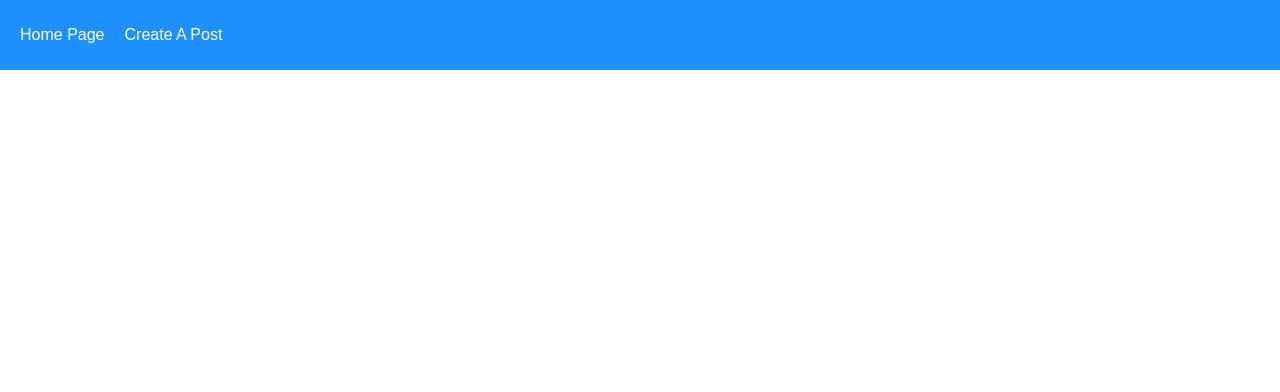
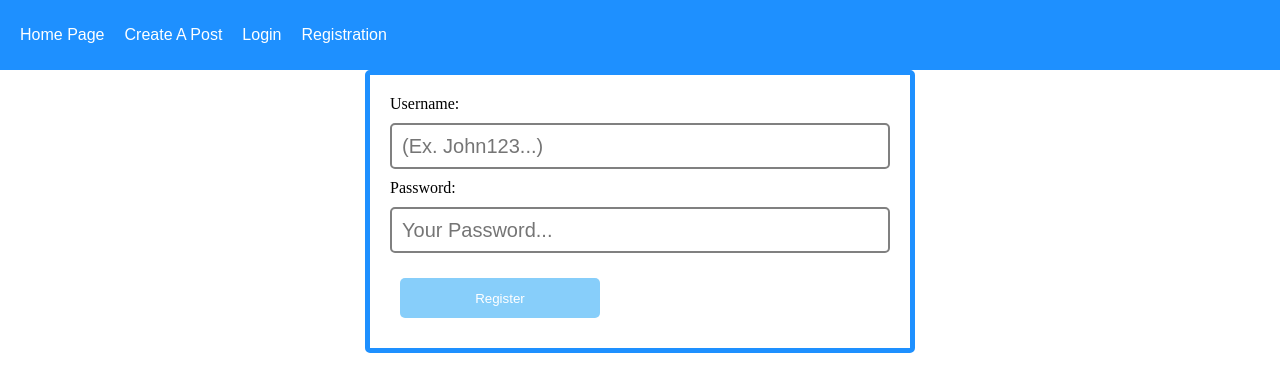
Before and after one commit to abda-s/learning-full-stack, a React (Create React App) app in the folder client/: page /registration in a window 1280 px wide. Shown: the top 392 px of the page. Built offline with nearby package versions, Linux system fonts and the light colour scheme.

Commit message:
fixing a pug

```diff
--- a/client/src/App.js
+++ b/client/src/App.js
@@ -4,6 +4,8 @@
 import Home from "./pages/Home"
 import CreatePost from './pages/CreatePost';
 import Post from './pages/Post';
+import Registration from "./pages/Registration";
+import Login from "./pages/Login";
 
 function App() {
 
@@ -14,11 +16,15 @@
         <div className="navbar">
           <Link to="/"> Home Page</Link>
           <Link to="/createpost"> Create A Post</Link>
+          <Link to="/login"> Login</Link>
+          <Link to="/registration"> Registration</Link>
         </div>
         <Routes>
-          <Route path="/" exact Component={Home} />
-          <Route path="/createpost" exact Component={CreatePost} />
-          <Route path="/post/:id" exact Component={Post} />
+          <Route path="/" exact element={Home} />
+          <Route path="/createpost" exact element={CreatePost} />
+          <Route path="/post/:id" exact element={Post} />
+          <Route path="/registration" exact element={<Registration />} />
+          <Route path="/login" exact element={<Login />} />
         </Routes>
       </BrowserRouter>
     </div>
--- /dev/null
+++ b/client/src/pages/Login.jsx
@@ -0,0 +1,47 @@
+import React, { useState } from "react";
+import axios from "axios";
+
+function Login() {
+  const [username, setUsername] = useState("");
+  const [password, setPassword] = useState("");
+  const [error, setError] = useState("");
+
+  const login = () => {
+    const data = { username: username, password: password };
+    axios.post("http://localhost:3001/auth/login", data).then((response) => {
+      console.log(response.data);
+    }).catch((error) => {
+      if (error.response && error.response.data && error.response.data.error) {
+        // Server responded with an error message
+        setError(error.response.data.error);
+      } else {
+        // Unexpected error occurred
+        setError("An unexpected error occurred");
+      }
+    });;
+
+
+  };
+  return (
+    <div className="loginContainer">
+      <label>Username:</label>
+      <input
+        type="text"
+        onChange={(event) => {
+          setUsername(event.target.value);
+        }}
+      />
+      <label>Password:</label>
+      <input
+        type="password"
+        onChange={(event) => {
+          setPassword(event.target.value);
+        }}
+      />
+      {error && <div className="error">{error}</div>}
+      <button onClick={login}> Login </button>
+    </div>
+  );
+}
+
+export default Login;
--- /dev/null
+++ b/client/src/pages/Registration.jsx
@@ -0,0 +1,57 @@
+import React from "react";
+import { Formik, Form, Field, ErrorMessage } from "formik";
+import * as Yup from "yup";
+import axios from "axios";
+
+function Registration() {
+  const initialValues = {
+    username: "",
+    password: "",
+  };
+
+  const validationSchema = Yup.object().shape({
+    username: Yup.string().min(3).max(15).required(),
+    password: Yup.string().min(4).max(20).required(),
+  });
+
+  const onSubmit = (data) => {
+    axios.post("http://localhost:3001/auth", data).then(() => {
+      console.log(data);
+    });
+  };
+
+  return (
+    <div>
+      <Formik
+        initialValues={initialValues}
+        onSubmit={onSubmit}
+        validationSchema={validationSchema}
+      >
+        <Form className="formContainer">
+          <label>Username: </label>
+          <ErrorMessage name="username" component="span" />
+          <Field
+            autocomplete="off"
+            id="inputCreatePost"
+            name="username"
+            placeholder="(Ex. John123...)"
+          />
+
+          <label>Password: </label>
+          <ErrorMessage name="password" component="span" />
+          <Field
+            autocomplete="off"
+            type="password"
+            id="inputCreatePost"
+            name="password"
+            placeholder="Your Password..."
+          />
+
+          <button type="submit"> Register</button>
+        </Form>
+      </Formik>
+    </div>
+  );
+}
+
+export default Registration;
```
Also changed, not shown: 1 other file (tests, documents, lock files or other folders).
